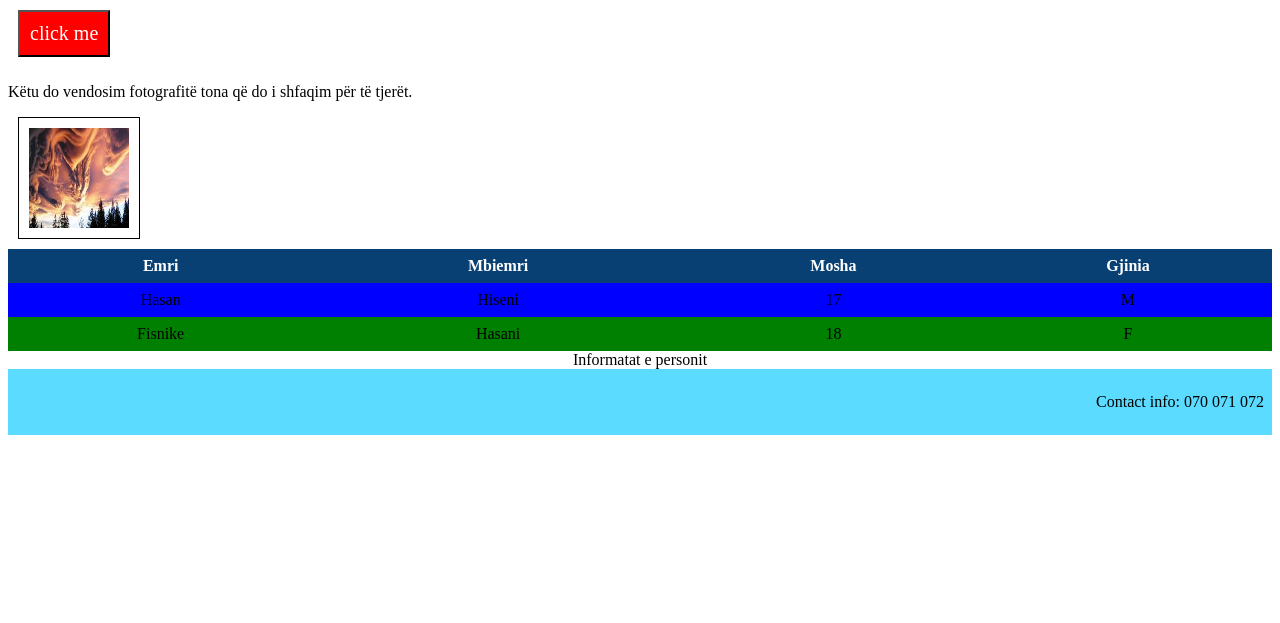
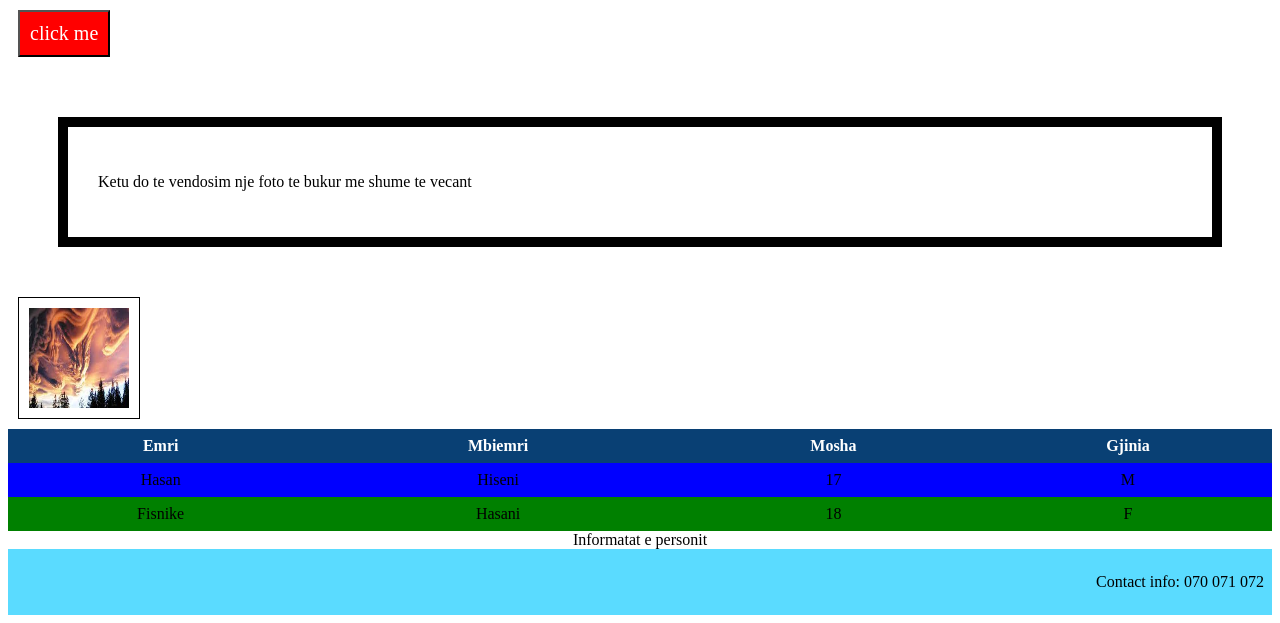
Before and after one commit to techup-group10/group-10, a plain HTML site: page index.html in a window 1280 px wide. Shown: the part 236-859 px from the top of the page. Before the commit the page ends 800 px from the top, so only its background shows below. Drawn offline with Linux system fonts and the light colour scheme.

Commit message:
nje kuti rreth shkrimit :]

```diff
--- a/index.html
+++ b/index.html
@@ -28,6 +28,7 @@
 
 
 		<button id="btn">click me</button>
+		<div class="box">
 
 
 
@@ -36,8 +37,10 @@
 
 
 		<p>
-		Këtu do vendosim fotografitë tona që do i shfaqim për të tjerët.
+		Ketu do te vendosim nje foto te bukur me shume te vecant
 		</p>
+</div>
+
 		<img id="foto1" src="foto1.jpg" alt="Foto1"/>
 	  	<table>
 			<caption>Informatat e personit</caption>
--- a/style.css
+++ b/style.css
@@ -36,6 +36,12 @@ tr:nth-child(even){
     }
     tr:nth-child(odd){
     background-color: green;
+    }
+    .box{
+
+        border: solid 10px black;
+        padding: 30px;
+        margin: 50px;
     }
 
 li {
```
